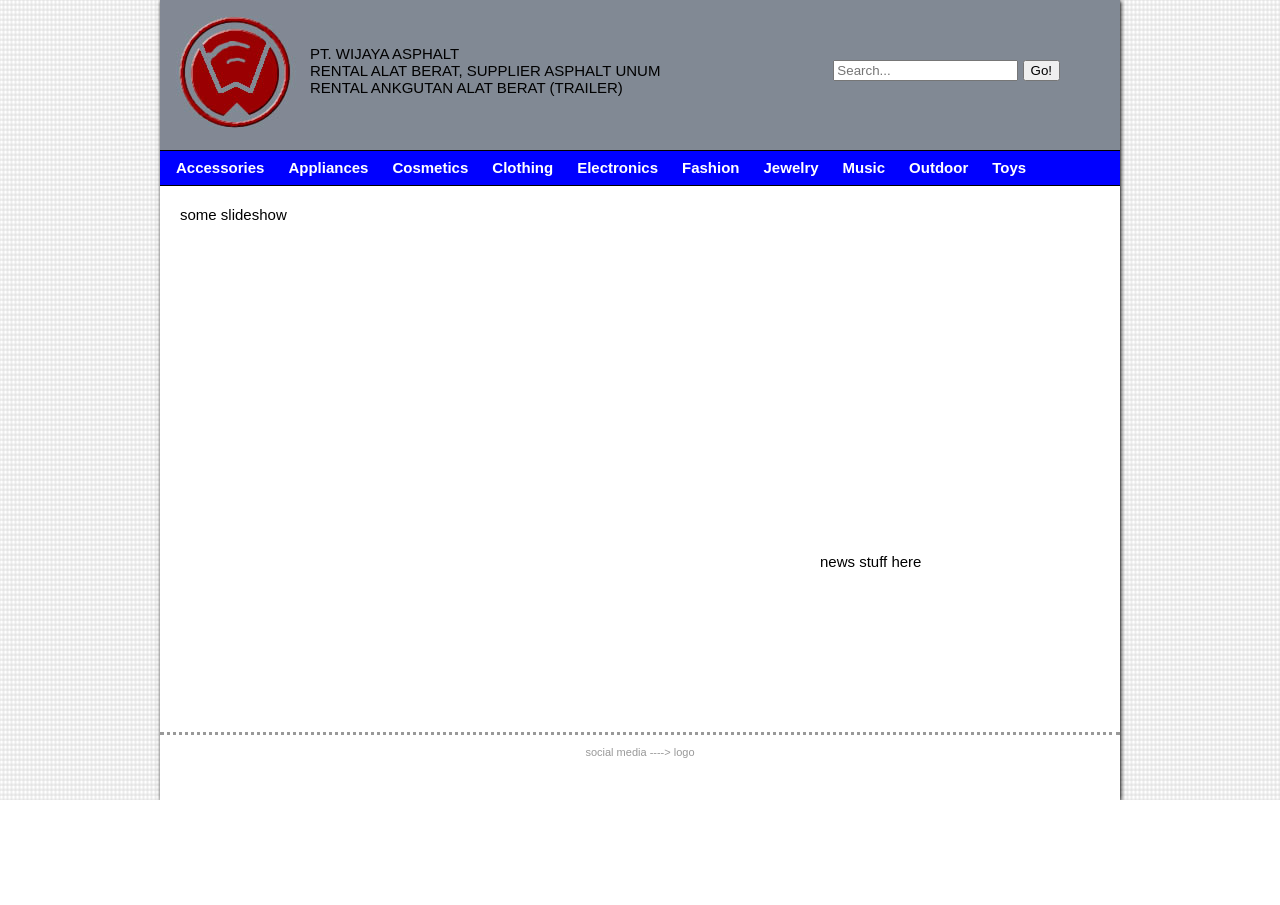
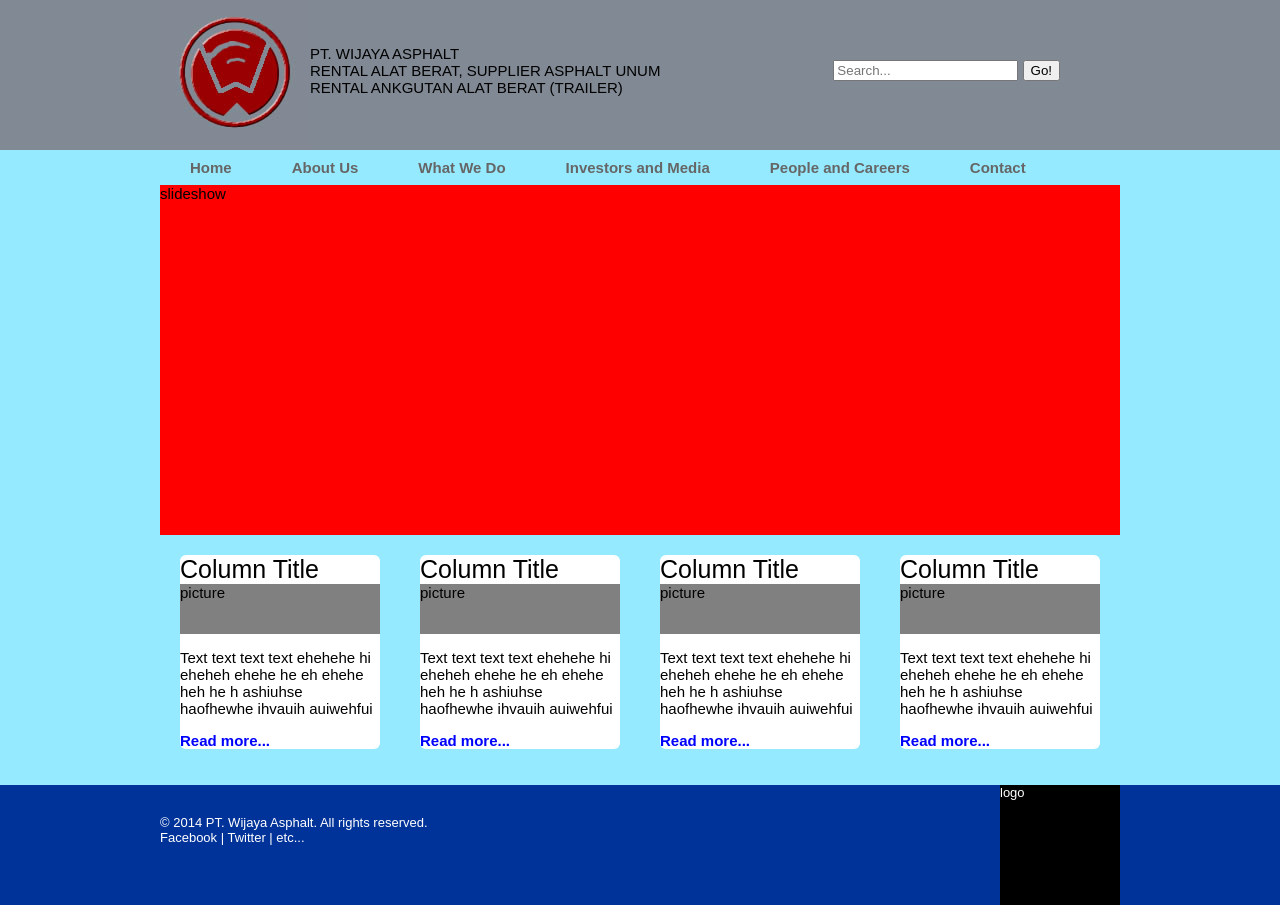
Before and after one commit to lerice/wijaya-asphalt, a PHP site: page / in a window 1280 px wide. Before the commit the page ends 800 px from the top, so only its background shows below. Run offline with PHP 8.4, Linux system fonts and the light colour scheme.

Commit message:
More skeleton work

```diff
--- a/css/application.css
+++ b/css/application.css
@@ -1,22 +1,16 @@
 /* This file contains the global page styles for headers footers and menus */
 html,
 body {
-	background-image: url(../images/bg.png);
 	margin: 0;
 	padding: 0;
-	height: 100%;
 	font-family: Arial;
 	font-size: 15px;
 }
 
-#container {
-	min-height: 100%;
-	position: relative;
+.container {
 	width: 960px;
 	margin-left: auto;
 	margin-right: auto;
-	box-shadow: rgb(0, 0, 0) 1px 1px 4px 0px;
-	background: #FFFFFF;
 }
 
 /* css for header */
@@ -40,27 +34,19 @@ header {
 	margin: 60px 60px 0 0;
 }
 
-/* css for product category navigation */
+/* css for navigation */
 
 #nav {
-	background: blue;
-	height: 34px;
-	border-top: 1px solid;
-	border-bottom: 1px solid;
+	background: #95EAFF;
+	height: 35px;
 	font-size: 15px;
-	font-weight: 600;
+	font-weight: 700;
 	overflow: hidden;
-}
-
-#fixheight {
-	margin-top: 0px;
-	padding-left: 8px;
 }
 
 .navbar {
 	margin: 0;
 	padding: 0;
-	height: 1em;
 }
 
 .navbar li {
@@ -70,9 +56,9 @@ header {
 
 .navbar li a {
 	display: block;
-	padding: 8px 8px;
-	margin-right: 8px;
-	color: #fff;
+	padding: 0 30px;
+	line-height: 35px;
+	color: black;
 	text-decoration: none;
 }
 
@@ -86,8 +72,8 @@ header {
 	display: block;
 	position: absolute;
 	z-index: 1;
-	margin: -1px;
 	padding: 0;
+	margin-left: -1px;
 }
 
 .navbar li:hover li, .navbar li.hover li {
@@ -96,11 +82,12 @@ header {
 
 .navbar li:hover li a, .navbar li.hover li a {
 	background-color: #FFFFFF;
-	border-left: 1px solid;
-	border-right: 1px solid;
-	border-color: #000000;
+	border-left: 1px solid #000000;
+	border-right: 1px solid #000000;
 	color: #000000;
-	padding: 3px 8px;
+	font-weight: normal;
+	padding: 0 8px;
+	line-height: 25px;
 }
 
 .lastdrop {
@@ -114,7 +101,7 @@ header {
 }
 
 .navbar a:link, .navbar a:visited {
-	color: #FFFFFF;
+	color: #666666;
 	text-decoration: none;
 }
 
@@ -123,319 +110,62 @@ header {
 	color: #990000;
 }
 
-#cart {
-	padding-left: 43px;
-}
-
 /* css for content */
 
 #body {
-	padding-bottom: 65px;
+	background: #95EAFF;
+	height: 600px;
 }
 
-#main {
-	padding-left: 20px;
-	padding-right: 20px;
-	padding-bottom: 10px;
+#slideshow {
+	height: 350px;
+	background: red;
 }
 
-#blockdisplay {
-	display: block;
-	height: 350px;
-	margin-top: 15px;
+.columns {
+	width: 200px;
+	background: #FFFFFF;
+	margin: 20px 20px;
+	border-radius: 6px;
+	float: left;
 }
 
-#adspace {
-	width: 260px;
-	height: 310px;
-	border: 1px solid;
-	background: #CCCCCC;
-	margin-left: 680px;
-	margin-top: 15px;
-	border-radius: 7px;
-	padding: 20px;
-	text-align: center;
-	z-index: 5;
-	display: block;
+.columntitle {
+	font-size: 25px;
+	margin: 0;
 }
 
-#popularProducts {
-	margin-top: 20px;
-	margin-left: 20px;
-	margin-right: 20px;
-	border: 3px dotted;
-	border-color: #E4E4E4;
-}
-
-#bestselltitle {
-	font-weight: 200;
-	font-size: 220%;
-	letter-spacing: -2px;
-
-	margin: 0px 10px 5px 0px;
-	text-align: right;
-}
-
-.showproduct {
-	display: inline-block;
-	width: 180px;
-	height: 250px;
-	border: 1px solid;
-	border-color: #CCCCCC;
-	border-radius: 9px;
-	margin-left: 5px;
-	margin-bottom: 5px;
-}
-
-.showproduct:hover {
-	border: 1px solid;
-	border-color: #990000;
-	background: #FFF0F0;
-	color: #000000;
-}
-
-.bestsellimage {
-	width: 150px;
-	height: 150px;
-	margin-left: 15px;
-	margin-top: 10px;
-}
-
-.producttitle {
-	text-align: center;
-}
-
-.productprice {
-	text-align: center;
-	font-weight: 180;
-	font-size: 220%;
-	letter-spacing: -2px;
-	margin-top: -5px;
-	margin-bottom: 0px;
-}
-
-#shopbybrands {
-	margin-top: 10px;
-	margin-left: 20px;
-	margin-right: 20px;
-	border: 1px solid;
-	border-color: #E4E4E4;
-	padding-left: 2px;
-	border-radius: 9px;
-}
-
-#sbbtitle {
-	font-weight: 200;
-	font-size: 220%;
-	letter-spacing: -2px;
-
-	margin: 0px 0px 5px 8px;
-	text-align: left;
-}
-
-.brandlogo {
-	margin-left: 11px;
-}
-
-#homepagesummary {
-	margin-left: 20px;
-	margin-right: 20px;
-
-	line-height: 150%;
-}
-
-#navpara {
-	font-size: 15px;
-}
-
-#productnavbar {
-	margin-left: 5px;
-	margin-right: 12px;
-	padding-left: 13px;
-	padding-right: 13px;
-	background-image: url(images/pnavbarback.png);
-	background-repeat: repeat-x;
-	border: 1px solid;
-	border-radius: 8px;
-	border-color: #CCCCCC;
-}
-
-#productnavbarpages {
-	text-align: center;
-	margin-top: -28px;
-}
-
-#productnavbarsort {
-	text-align: right;
-	margin-top: -28px;
-}
-
-#showproducts {
-	margin-top: 20px;
-}
-
-#producttitle {
-	font-size: 17px;
-	font-weight: 700;
-}
-
-#productdiv {
-	border: 1px solid;
-	border-color: #CCCCCC;
-	height: 400px;
-	padding: 5px;
-}
-
-#productpicture {
-	width: 400px;
-	height: 400px;
-}
-
-#productleftdiv {
-	display: inline-block;
-	width: 400px;
-	height: 400px;
-
-}
-
-#productmiddlediv {
-	height: 400px;
-	width: 286px;
-	display: inline-block;
-	vertical-align: top;
-	border-left: 1px solid;
-	border-color: #E4E4E4;
-	padding-left: 5px;
-}
-
-#productrightdiv {
-	background: #E4E4E4;
-	height: 400px;
-	width: 250px;
-	display: inline-block;
-	vertical-align: top;
-	text-align: center;
-}
-
-#priceheading {
-	font-weight: 100;
-	font-size: 180%;
-	letter-spacing: -1px;
-}
-
-#price {
-	font-weight: 180;
-	font-size: 350%;
-	letter-spacing: -2px;
-	margin-top: -5px;
-}
-
-#addtocart {
-	display: block;
-	width: 150px;
+.columnpic {
 	height: 50px;
-	background: url(images/addtocart.png) bottom;
-	margin-left: auto;
-	margin-right: auto;
-}
-
-#addtocart:hover {
-	background-position: 0 0;
-}
-
-#anglelist {
-	list-style: none;
-	margin: 0;
-	padding: 0;
-}
-
-#anglelist li {
-	float: left;
-	margin: 2px;
-}
-
-.differentanglepic{
-	border: 1px solid;
-	border-color: #FFFFFF;
-}
-
-.differentanglepic:hover{
-	border: 1px solid;
-	border-color: #990000;
-}
-
-#reviews {
-	border-top: 1px dashed;
-	border-color: #E4E4E4;
-}
-
-.subheading {
-	font-weight: bold;
-	color: #FFA042;
-	font-size: 130%;
-}
-
-.reviewdiv {
-	border: 2px solid;
-	border-color: #E4E4E4;
-	border-radius: 8px;
-	padding: 0px 10px 0px 10px;
-	margin-bottom: 15px;
+	background: grey;
 }
 
 /* css for footer */
 
 footer {
-	position: absolute;
-	bottom: 0;
-	width: 100%;
-	height: 65px;
-
-	color: #999999;
-	text-align: center;
-	font-size: 11px;
-
-	border-top: 3px dotted;
+	height: 120px;
+	background: #003399;
+	color: #FFFFFF;
+	font-size: 13px;
 }
 
-footer > p > a:link, footer > p > a:visited {
-	color: #999999;
+#copyright {
+	margin: 0;
+	padding-top: 30px;
 }
 
-footer > p > a:hover {
-	text-decoration: underline;
-}
-
-/* CSS for the slider on home page */
-
-#slidercontainer {
-	margin-left: 20px;
-	width: 640px;
-	height: 360px;
-	overflow: hidden;
-	float: left;
-}
-
-#slider {
-	margin-left: -40px;
-	margin-top: -10px;
-	position: relative;
-	overflow: auto;
-	float: left;
-}
-
-#slider li {
-	list-style: none;
-}
-
-#slider ul li {
-	float: left;
+#footerlogo {
+	float: right;
+	width: 120px;
+	height: 120px;
+	background: #000000;
 }
 
 /* formating link hover colours */
 
 a:link, a:visited {
-	color: #333333;
+	color: blue;
+	font-weight: 700;
 	text-decoration: none;
 }
 
--- a/home.html
+++ b/home.html
@@ -8,33 +8,32 @@
 	<script type="text/javascript" src="js/application.js"></script>
 </head>
 <body>
-	<div id="container">
 	<header>
+		<div class="container">
 			<a href="home.html"><img id="logo" src="images/logo.jpg" alt="logo"/></a>
-
 			<div id="headerright">
 				<form>
 					<input type="text" name="search" placeholder="Search..." />
 					<input type="submit" value="Go!" />
 				</form>
 			</div>
-
 			<p id="logotitle">PT. WIJAYA ASPHALT<br>
 			RENTAL ALAT BERAT, SUPPLIER ASPHALT UNUM<br>
 			RENTAL ANKGUTAN ALAT BERAT (TRAILER)</p>
+		</div>
 	</header>
 
 	<div id="nav">
-			<div id="fixheight">
-				<ul id="navbar1" class="navbar">
-					<li><a href="#">Accessories</a><ul>
-						<li><a href="#">Sub catagory 1</a></li>
+		<div class="container">
+			<ul class="navbar">
+				<li><a href="#">Home</a><ul>
+					<li><a href="#">Sub catagory 1 asd asd asd asd </a></li>
 					<li><a href="#">Sub catagory 2</a></li>
 					<li><a href="#">Sub catagory 3</a></li>
 					<li><a href="#">Sub catagory 4</a></li>
 					<li><a href="#" class="lastdrop">Sub catagory 5</a></li>
 				</ul></li>
-					<li><a href="#">Appliances</a><ul>
+				<li><a href="#">About Us</a><ul>
 					<li><a href="aircon.html">Air Conditioning (21)</a></li>
 					<li><a href="#">Coffee Machines (19)</a></li>
 					<li><a href="#">Fans (8)</a></li>
@@ -42,56 +41,28 @@
 					<li><a href="#">Ovens (8)</a></li>
 					<li><a href="#" class="lastdrop">Washing Machines (4)</a></li>
 				</ul></li>
-					<li><a href="#">Cosmetics</a><ul>
+				<li><a href="#">What We Do</a><ul>
 					<li><a href="#">Sub catagory 1</a></li>
 					<li><a href="#">Sub catagory 2</a></li>
 					<li><a href="#">Sub catagory 3</a></li>
 					<li><a href="#">Sub catagory 4</a></li>
 					<li><a href="#" class="lastdrop">Sub catagory 5</a></li>
 				</ul></li>
-					<li><a href="#">Clothing</a><ul>
+				<li><a href="#">Investors and Media</a><ul>
 					<li><a href="#">Sub catagory 1</a></li>
 					<li><a href="#">Sub catagory 2</a></li>
 					<li><a href="#">Sub catagory 3</a></li>
 					<li><a href="#">Sub catagory 4</a></li>
 					<li><a href="#" class="lastdrop">Sub catagory 5</a></li>
 				</ul></li>
-					<li><a href="#">Electronics</a><ul>
+				<li><a href="#">People and Careers</a><ul>
 					<li><a href="#">Sub catagory 1</a></li>
 					<li><a href="#">Sub catagory 2</a></li>
 					<li><a href="#">Sub catagory 3</a></li>
 					<li><a href="#">Sub catagory 4</a></li>
 					<li><a href="#" class="lastdrop">Sub catagory 5</a></li>
 				</ul></li>
-					<li><a href="#">Fashion</a><ul>
-						<li><a href="#">Sub catagory 1</a></li>
-						<li><a href="#">Sub catagory 2</a></li>
-						<li><a href="#">Sub catagory 3</a></li>
-						<li><a href="#">Sub catagory 4</a></li>
-						<li><a href="#" class="lastdrop">Sub catagory 5</a></li>
-					</ul></li>
-					<li><a href="#">Jewelry</a><ul>
-						<li><a href="#">Sub catagory 1</a></li>
-						<li><a href="#">Sub catagory 2</a></li>
-						<li><a href="#">Sub catagory 3</a></li>
-						<li><a href="#">Sub catagory 4</a></li>
-						<li><a href="#" class="lastdrop">Sub catagory 5</a></li>
-					</ul></li>
-					<li><a href="#">Music</a><ul>
-						<li><a href="#">Sub catagory 1</a></li>
-						<li><a href="#">Sub catagory 2</a></li>
-						<li><a href="#">Sub catagory 3</a></li>
-						<li><a href="#">Sub catagory 4</a></li>
-						<li><a href="#" class="lastdrop">Sub catagory 5</a></li>
-					</ul></li>
-					<li><a href="#">Outdoor</a><ul>
-						<li><a href="#">Sub catagory 1</a></li>
-						<li><a href="#">Sub catagory 2</a></li>
-						<li><a href="#">Sub catagory 3</a></li>
-						<li><a href="#">Sub catagory 4</a></li>
-						<li><a href="#" class="lastdrop">Sub catagory 5</a></li>
-					</ul></li>
-					<li><a href="#">Toys</a><ul>
+				<li><a href="#">Contact</a><ul>
 					<li><a href="#">Sub catagory 1</a></li>
 					<li><a href="#">Sub catagory 2</a></li>
 					<li><a href="#">Sub catagory 3</a></li>
@@ -103,24 +74,60 @@
 	</div>
 
 	<div id="body">
-			<div id="blockdisplay">
-				<div id="slidercontainer">
-					<div id="slider">
-						<ul>
-							<li>some slideshow</li>
-						</ul>
-					</div>
-				</div>
+		<div class="container">
+			<div id="slideshow">
+				slideshow
 			</div>
 
-			<div id="homepagesummary">
-				news stuff here
+			<div class="columns">
+				<p class="columntitle">
+					Column Title
+				</p>
+				<div class="columnpic">picture</div>
+				<p>Text text text text ehehehe hi eheheh ehehe he eh ehehe heh he h
+				ashiuhse haofhewhe ihvauih auiwehfui</p>
+				<a href="#">Read more...</a>
+			</div>
+
+			<div class="columns">
+				<p class="columntitle">
+					Column Title
+				</p>
+				<div class="columnpic">picture</div>
+				<p>Text text text text ehehehe hi eheheh ehehe he eh ehehe heh he h
+				ashiuhse haofhewhe ihvauih auiwehfui</p>
+				<a href="#">Read more...</a>
+			</div>
+
+			<div class="columns">
+				<p class="columntitle">
+					Column Title
+				</p>
+				<div class="columnpic">picture</div>
+				<p>Text text text text ehehehe hi eheheh ehehe he eh ehehe heh he h
+				ashiuhse haofhewhe ihvauih auiwehfui</p>
+				<a href="#">Read more...</a>
+			</div>
+
+			<div class="columns">
+				<p class="columntitle">
+					Column Title
+				</p>
+				<div class="columnpic">picture</div>
+				<p>Text text text text ehehehe hi eheheh ehehe he eh ehehe heh he h
+				ashiuhse haofhewhe ihvauih auiwehfui</p>
+				<a href="#">Read more...</a>
+			</div>
+
 		</div>
 	</div>
 
 	<footer>
-			<p>social media ----> logo</p>
+		<div class="container">
+			<div id="footerlogo">logo</div>
+			<p id="copyright">&copy; 2014 PT. Wijaya Asphalt. All rights reserved.<br>
+			Facebook | Twitter | etc...</p>
+		</div>
 	</footer>
-	</div>
 </body>
 </html>
--- a/js/application.js
+++ b/js/application.js
@@ -1,23 +1,3 @@
 $(function () {
 
-	$('#navbar2').hide();
-
-	$('#nextpage').click(function() {
-		$('#navbar2').show();
-		$('#navbar1').hide();
-	});
-
-	$('#previouspage').click(function() {
-		$('#navbar1').show();
-		$('#navbar2').hide();
-	});
-
-
-	$('#slider').unslider({
-		speed: 300,
-		delay: 4000,
-		keys: true,
-		dots: true,
-		fluid: false
-	});
 });
```
Lines whose indentation alone changed are shown as unchanged.
